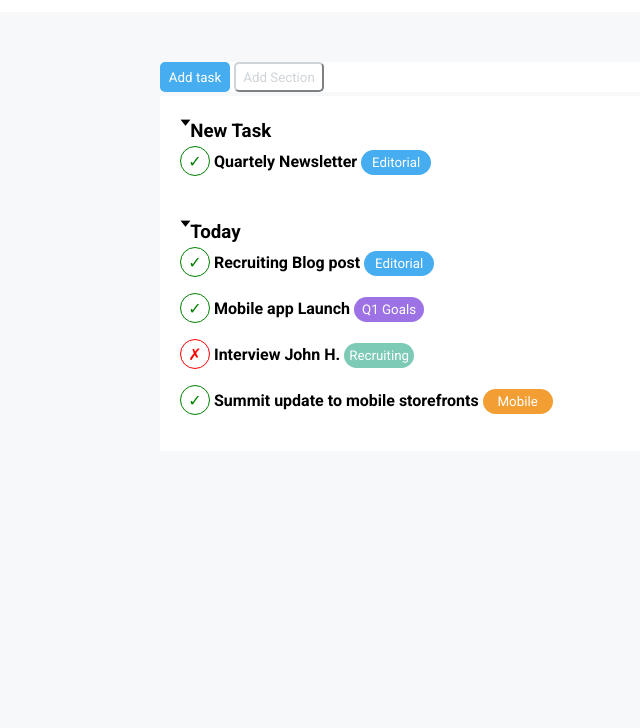
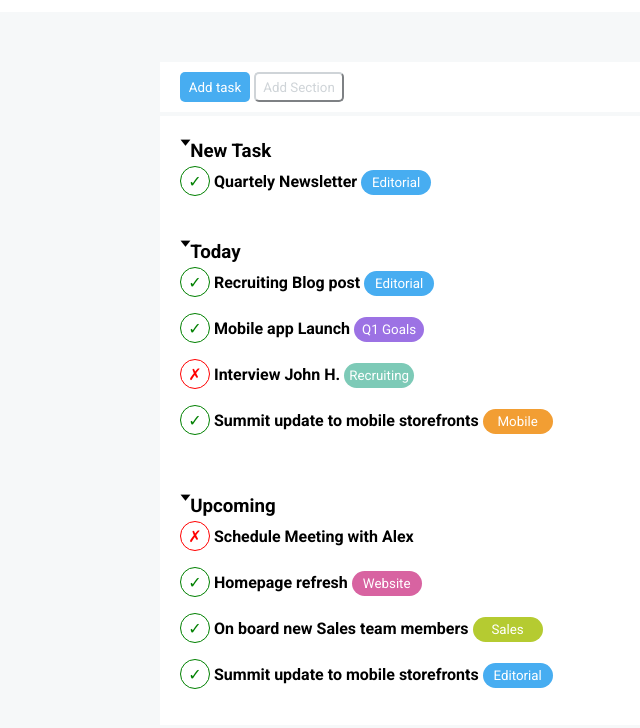
Before and after one commit to pasqualerizzo/html-css-toboolist, a plain HTML site: page index.html in a window 1280 px wide. Shown: the part 68-796 px from the top of the page, without its empty margins (0-640 px from the left). Drawn offline with Linux system fonts and the light colour scheme.

Commit message:
progetto finito

```diff
--- a/css/style.css
+++ b/css/style.css
@@ -50,6 +50,11 @@ h1 {
     margin: 0 auto;
 }
 
+.position-button {
+    padding-left: 20px;
+    padding-top: 10px;
+}
+
 #bottone-1 {
     background-color: #47adf1;
     color: white;
@@ -57,6 +62,7 @@ h1 {
     width: 70px;
     height: 30px;
     border: 0px;
+    margin-bottom: 10px;
 }
 
 #bottone-2 {
@@ -121,18 +127,28 @@ hr {
 
 
 .editorial {
-    background-color: #47adf1;
+    background-color:#47adf1;
 
 }
 
 .q1-goals {
-    background-color: #9c72e4;
+    background-color:#9c72e4;
 }
 
 .recruiting {
-    background-color: #7dcab7;
+    background-color:#7dcab7;
 }
 
 .mobile {
-    background-color: #f29e33;
+    background-color:#f29e33;
 }
+
+.website{
+    background-color:#d863a1;
+}
+
+.sales{
+    background-color:#b5cb31;
+}
+
+/* fine main-cerchero di ordinare un po di piú il codice scusate */
--- a/index.html
+++ b/index.html
@@ -25,12 +25,12 @@
 
     <!-- New Task -->
     <main class="container">
-
-        <div class="sfondo">
-            <button id="bottone-1">Add task</button>
-            <button id="bottone-2">Add Section</button>
-        </div>
-
+        <section>
+            <div class="sfondo position-button">
+                <button id="bottone-1">Add task</button>
+                <button id="bottone-2">Add Section</button>
+            </div>
+        </section>
         <hr>
 
         <div class="sfondo menu">
@@ -63,6 +63,7 @@
                     Editorial
                 </button>
             </div>
+
             <div class="spaziature">
                 <span class="check done">
                     &check;
@@ -92,13 +93,57 @@
                     Mobile
                 </button>
             </div>
+
         </div>
         <!-- fine Today -->
 
 
         <!-- inizio upcoming -->
+        <div class="sfondo menu">
 
+            <h3>
+                <span class="">&#129171;</span>Upcoming
+            </h3>
 
+            <div class="spaziature">
+                <span class="check not-done">
+                    &cross;
+                </span>
+                <span style="font-weight: 700;">Schedule Meeting with Alex</span>
+            </div>
+
+            <div class="spaziature">
+                <span class="check done">
+                    &check;
+                </span>
+                <span style="font-weight: 700;">Homepage refresh</span>
+                <button class="standard-button website">
+                    Website
+                </button>
+            </div>
+
+            <div class="spaziature">
+                <span class="check done">
+                    &check;
+                </span>
+                <span style="font-weight: 700;">On board new Sales team members</span>
+                <button class="standard-button sales">
+                    Sales
+                </button>
+            </div>
+
+            <div class="spaziature">
+                <span class="check done">
+                    &check;
+                </span>
+                <span style="font-weight: 700;">Summit update to mobile storefronts</span>
+                <button class="standard-button editorial">
+                    Editorial
+                </button>
+            </div>
+
+        </div>
+        <!-- fine upcoming -->
 
     </main>
 
```
